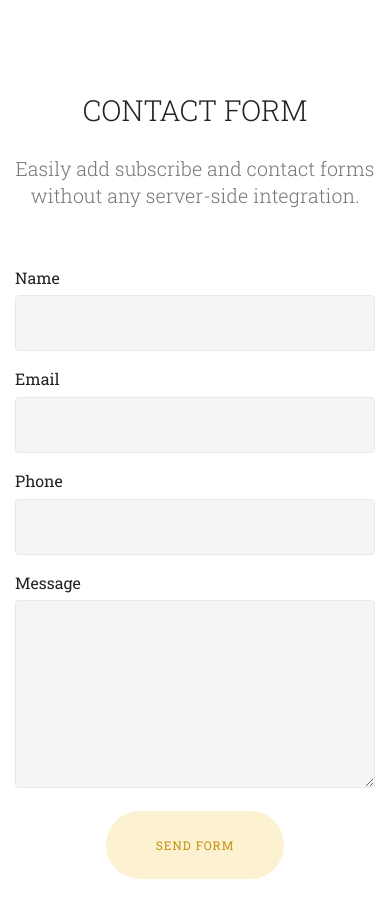
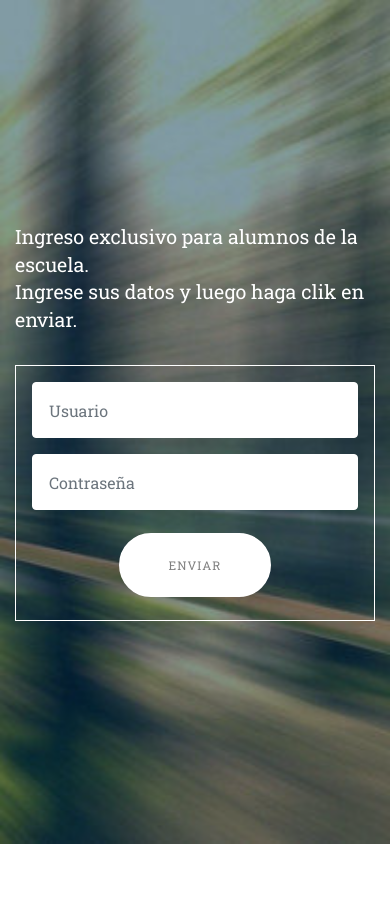
Before and after one commit to marioarrondo/marioarrondo.github.io, a plain HTML site: page page1.html in a window 390 px wide. After the commit the page ends 844 px from the top, so only its background shows below. Drawn offline with Linux system fonts and the light colour scheme.

Commit message:
create github pages

```diff
--- a/assets/mobirise/css/mbr-additional.css
+++ b/assets/mobirise/css/mbr-additional.css
@@ -35,10 +35,10 @@ body {
 }
 .display-4 {
   font-family: 'Roboto Slab', serif;
-  font-size: 2rem;
+  font-size: 1.6rem;
 }
 .display-4 > .mbr-iconfont {
-  font-size: 3.2rem;
+  font-size: 2.56rem;
 }
 .display-5 {
   font-family: 'Roboto Slab', serif;
@@ -71,9 +71,9 @@ body {
     line-height: calc( 1.4 * (1.63rem + (2.8 - 1.63) * ((100vw - 20rem) / (48 - 20))));
   }
   .display-4 {
-    font-size: 1.6rem;
-    font-size: calc( 1.35rem + (2 - 1.35) * ((100vw - 20rem) / (48 - 20)));
-    line-height: calc( 1.4 * (1.35rem + (2 - 1.35) * ((100vw - 20rem) / (48 - 20))));
+    font-size: 1.28rem;
+    font-size: calc( 1.21rem + (1.6 - 1.21) * ((100vw - 20rem) / (48 - 20)));
+    line-height: calc( 1.4 * (1.21rem + (1.6 - 1.21) * ((100vw - 20rem) / (48 - 20))));
   }
   .display-5 {
     font-size: 1.2rem;
@@ -1811,6 +1811,7 @@ body {
 }
 .cid-qTkA127IK8 H3 {
   color: #fcf1d1;
+  text-align: center;
 }
 .cid-rzbF0uJJAL {
   background: #ffffff;
@@ -1845,6 +1846,10 @@ body {
 }
 .cid-rzbG06NUpy H2 {
   color: #465052;
+  text-align: left;
+}
+.cid-rzbG06NUpy .mbr-section-subtitle P {
+  text-align: left;
 }
 .cid-rzncU94cPL {
   padding-top: 60px;
@@ -1853,6 +1858,7 @@ body {
 }
 .cid-rzncU94cPL .mbr-section-subtitle {
   color: #767676;
+  text-align: left;
 }
 .cid-rzlogFzzr0 {
   padding-top: 60px;
@@ -1861,10 +1867,11 @@ body {
 }
 .cid-rzlogFzzr0 .mbr-section-subtitle {
   color: #ffffff;
-  text-align: center;
+  text-align: left;
 }
 .cid-rzlogFzzr0 H2 {
   color: #fcf1d1;
+  text-align: left;
 }
 .cid-rzbEjslAoj {
   padding-top: 0px;
@@ -1935,7 +1942,7 @@ body {
 }
 .cid-rzlnTDlSK0 .mbr-section-subtitle {
   color: #232323;
-  text-align: center;
+  text-align: left;
 }
 .cid-rzlkd88Eei {
   padding-top: 30px;
@@ -1952,6 +1959,7 @@ body {
 .cid-rzlkd88Eei .section-text {
   padding: 2rem 0;
   color: #efefef;
+  text-align: left;
 }
 .cid-rzlkd88Eei .inner-container {
   margin: 0 auto;
@@ -1991,13 +1999,19 @@ body {
   text-align: center;
 }
 .cid-rzlkFFJlYm H3 {
-  text-align: center;
+  text-align: left;
 }
 .cid-rzlFuVyNOu {
   padding-top: 90px;
   padding-bottom: 90px;
   background-image: url("../../../assets/images/1270237-357794501020749-1747861528-o-2000x1333.jpg");
 }
+.cid-rzlFuVyNOu H2 {
+  text-align: left;
+}
+.cid-rzlFuVyNOu H3 {
+  text-align: left;
+}
 .cid-rzlGoowc64 {
   padding-top: 90px;
   padding-bottom: 90px;
@@ -2005,9 +2019,13 @@ body {
 }
 .cid-rzlGoowc64 .mbr-section-subtitle {
   color: #767676;
+  text-align: left;
 }
 .cid-rzlGoowc64 .btn {
   margin: 0 0 .5rem 0;
+}
+.cid-rzlGoowc64 H2 {
+  text-align: left;
 }
 .cid-rzl6tXoyVo {
   padding-top: 60px;
@@ -2016,6 +2034,10 @@ body {
 }
 .cid-rzl6tXoyVo .mbr-section-subtitle {
   color: #767676;
+  text-align: left;
+}
+.cid-rzl6tXoyVo H2 {
+  text-align: left;
 }
 .cid-rzbZaMz6Kc {
   padding-top: 30px;
@@ -2071,6 +2093,7 @@ body {
 }
 #instagram-feed-block-v .inst__title {
   color: #fcf1d1;
+  text-align: center;
 }
 .cid-rzzgevJF3d {
   padding-top: 90px;
@@ -2084,7 +2107,7 @@ body {
   margin: 0 0 .5rem 0;
 }
 .cid-rzzgevJF3d H2 {
-  text-align: center;
+  text-align: left;
 }
 .cid-rzl52XkRCn {
   padding-top: 30px;
@@ -2095,24 +2118,32 @@ body {
   text-align: left;
   color: #fcf1d1;
 }
-.cid-rzlRr3B4RR {
-  padding-top: 90px;
-  padding-bottom: 90px;
-  background-color: #ffffff;
-}
-.cid-rzlRr3B4RR .title {
-  margin-bottom: 2rem;
-}
-.cid-rzlRr3B4RR .mbr-section-subtitle {
-  color: #767676;
-}
-.cid-rzlRr3B4RR a:not([href]):not([tabindex]) {
-  color: #fff;
-  border-radius: 3px;
-}
-.cid-rzlRr3B4RR a.btn-white:not([href]):not([tabindex]) {
-  color: #333;
-}
-.cid-rzlRr3B4RR textarea.form-control {
+.cid-rzEyjpPWiJ {
+  background-image: url("../../../assets/images/2-800x450.jpg");
+}
+.cid-rzEyjpPWiJ .form-control,
+.cid-rzEyjpPWiJ .form-control:focus {
+  background: #ffffff;
+  border: 1px solid #ffffff;
+}
+.cid-rzEyjpPWiJ .form-container {
+  transition: all .2s;
+  border: 1px solid #ffffff;
+  padding: 1rem;
+}
+.cid-rzEyjpPWiJ textarea.form-control {
   min-height: 188px;
 }
+.cid-rzEyjpPWiJ .input-group-btn {
+  justify-content: center;
+  -webkit-justify-content: center;
+}
+@media (min-width: 768px) {
+  .cid-rzEyjpPWiJ .content-container {
+    padding-right: 5rem;
+  }
+}
+.cid-rzEyjpPWiJ .mbr-text,
+.cid-rzEyjpPWiJ .mbr-section-btn {
+  text-align: left;
+}
--- a/page1.html
+++ b/page1.html
@@ -6,10 +6,11 @@
   <meta http-equiv="X-UA-Compatible" content="IE=edge">
   <meta name="generator" content="Mobirise v4.10.7, mobirise.com">
   <meta name="viewport" content="width=device-width, initial-scale=1, minimum-scale=1">
-  <link rel="shortcut icon" href="assets/images/target-182x182.png" type="image/x-icon">
+  <link rel="shortcut icon" href="assets/images/target-2-182x182.png" type="image/x-icon">
   <meta name="description" content="Web Creator Description">
 
   <title>login</title>
+  <link rel="stylesheet" href="assets/web/assets/mobirise-icons/mobirise-icons.css">
   <link rel="stylesheet" href="assets/tether/tether.min.css">
   <link rel="stylesheet" href="assets/bootstrap/css/bootstrap.min.css">
   <link rel="stylesheet" href="assets/bootstrap/css/bootstrap-grid.min.css">
@@ -23,62 +24,50 @@
 
 </head>
 <body>
-  <section class="mbr-section form1 cid-rzlRr3B4RR" id="form1-1b">
+  <section class="header15 cid-rzEyjpPWiJ mbr-fullscreen" id="header15-1k">
 
 
 
+    <div class="mbr-overlay" style="opacity: 0.5; background-color: rgb(7, 59, 76);"></div>
 
-    <div class="container">
-        <div class="row justify-content-center">
-            <div class="title col-12 col-lg-8">
-                <h2 class="mbr-section-title align-center pb-3 mbr-fonts-style display-2">
-                    CONTACT FORM
-                </h2>
-                <h3 class="mbr-section-subtitle align-center mbr-light pb-3 mbr-fonts-style display-5">
-                    Easily add subscribe and contact forms without any server-side integration.
-                </h3>
+    <div class="container align-right">
+        <div class="row">
+            <div class="mbr-white col-lg-8 col-md-7 content-container">
+
+                <p class="mbr-text pb-3 mbr-fonts-style display-5">Ingreso exclusivo para alumnos de la escuela.<br> Ingrese sus datos y luego haga clik en enviar.</p>
             </div>
-        </div>
-    </div>
-    <div class="container">
-        <div class="row justify-content-center">
-            <div class="media-container-column col-lg-8" data-form-type="formoid">
+            <div class="col-lg-4 col-md-5">
+                <div class="form-container">
+                    <div class="media-container-column" data-form-type="formoid">
                         <!---Formbuilder Form--->
-                <form action="https://mobirise.com/" method="POST" class="mbr-form form-with-styler" data-form-title="Mobirise Form"><input type="hidden" name="email" data-form-email="true" value="UsVCkvoj73uvPI+gwEeTlF3lNSOd1hr0eK+ani3ukYF3ZXdtPv6E56a3OVBLIFzCFbQ2tmlSBo2EUo4bfTkvAAaawoNYgbNMM4HqzVAd6R4zbGZIzGsi6LriXPwjeBcj">
+                        <form action="https://mobirise.com/" method="POST" class="mbr-form form-with-styler" data-form-title="Mobirise Form"><input type="hidden" name="email" data-form-email="true" value="bPRJWoFgtiHvaXHh/+pk8sTX6k9+EVKCVDyz0H0KKsm3jyfObrlYshPdryZR2w86a9QnSYJ/IE4be8bKfIIAxDk5rprdTbtz0yMPTsTTb3c7aAMDPT4F2SoPC04p21x7">
                             <div class="row">
                                 <div hidden="hidden" data-form-alert="" class="alert alert-success col-12">Thanks for filling out the form!</div>
                                 <div hidden="hidden" data-form-alert-danger="" class="alert alert-danger col-12">
                                 </div>
                             </div>
                             <div class="dragArea row">
-                        <div class="col-md-4  form-group" data-for="name">
-                            <label for="name-form1-1b" class="form-control-label mbr-fonts-style display-7">Name</label>
-                            <input type="text" name="name" data-form-field="Name" required="required" class="form-control display-7" id="name-form1-1b">
+                                <div class="col-md-12 form-group " data-for="name">
+                                    <input type="text" name="name" placeholder="Usuario" data-form-field="Name" required="required" class="form-control px-3 display-7" id="name-header15-1k">
                                 </div>
-                        <div class="col-md-4  form-group" data-for="email">
-                            <label for="email-form1-1b" class="form-control-label mbr-fonts-style display-7">Email</label>
-                            <input type="email" name="email" data-form-field="Email" required="required" class="form-control display-7" id="email-form1-1b">
+                                <div class="col-md-12 form-group " data-for="email">
+                                    <input type="email" name="email" placeholder="Contraseña" data-form-field="Email" required="required" class="form-control px-3 display-7" id="email-header15-1k">
                                 </div>
-                        <div data-for="phone" class="col-md-4  form-group">
-                            <label for="phone-form1-1b" class="form-control-label mbr-fonts-style display-7">Phone</label>
-                            <input type="tel" name="phone" data-form-field="Phone" class="form-control display-7" id="phone-form1-1b">
-                        </div>
-                        <div data-for="message" class="col-md-12 form-group">
-                            <label for="message-form1-1b" class="form-control-label mbr-fonts-style display-7">Message</label>
-                            <textarea name="message" data-form-field="Message" class="form-control display-7" id="message-form1-1b"></textarea>
-                        </div>
-                        <div class="col-md-12 input-group-btn align-center">
-                            <button type="submit" class="btn btn-primary btn-form display-4">SEND FORM</button>
-                        </div>
+
+
+                                <div class="col-md-12 input-group-btn"><button type="submit" class="btn btn-form btn-white display-4">ENVIAR</button></div>
                             </div>
                         </form><!---Formbuilder Form--->
                     </div>
                 </div>
             </div>
+        </div>
+    </div>
+
 </section>
 
 
-  <section class="engine"><a href="https://mobirise.info/b">how to create a site</a></section><script src="assets/web/assets/jquery/jquery.min.js"></script>
+  <section class="engine"><a href="https://mobirise.info/h">create a web page</a></section><script src="assets/web/assets/jquery/jquery.min.js"></script>
   <script src="assets/popper/popper.min.js"></script>
   <script src="assets/tether/tether.min.js"></script>
   <script src="assets/bootstrap/js/bootstrap.min.js"></script>
```
Also changed, not shown: assets/images/hashes.json (+1 -1 lines), index.html (+17 -22 lines), assets/images/2-800x450.jpg (added), assets/images/target-2-182x182.png (added), 1 other file. Lines whose indentation alone changed are shown as unchanged.
